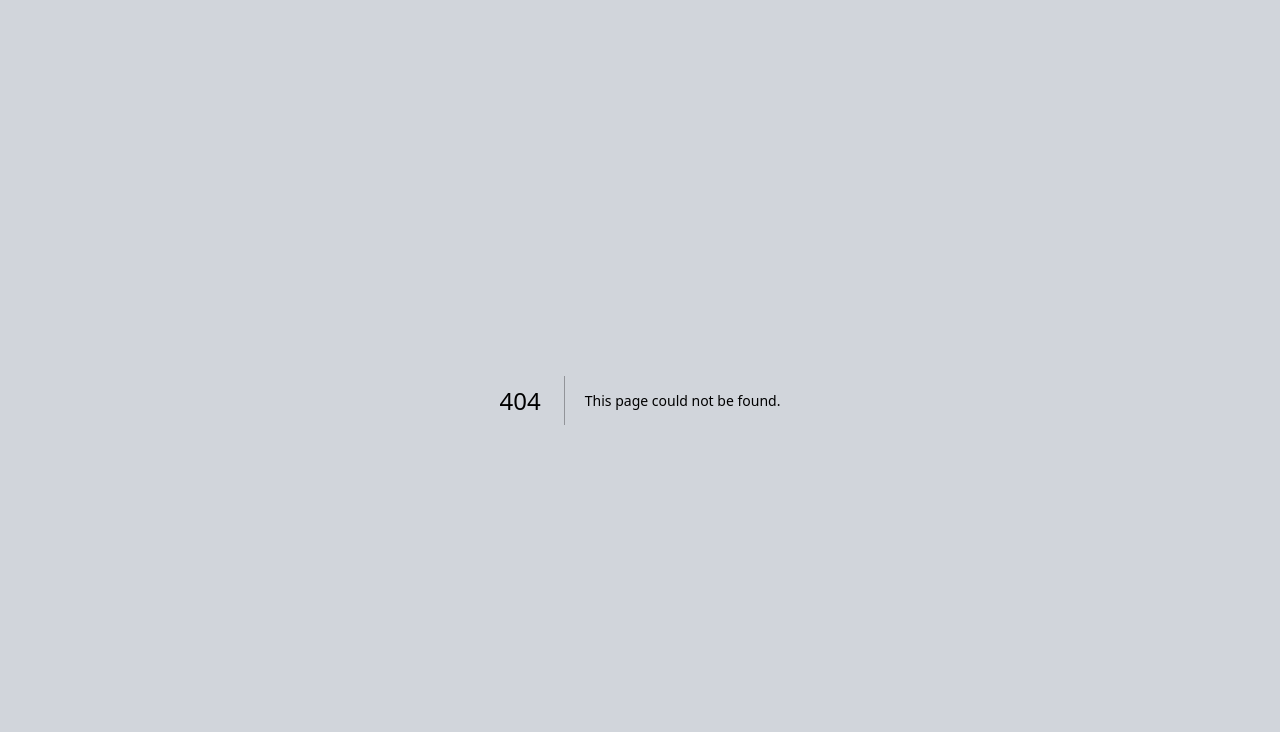
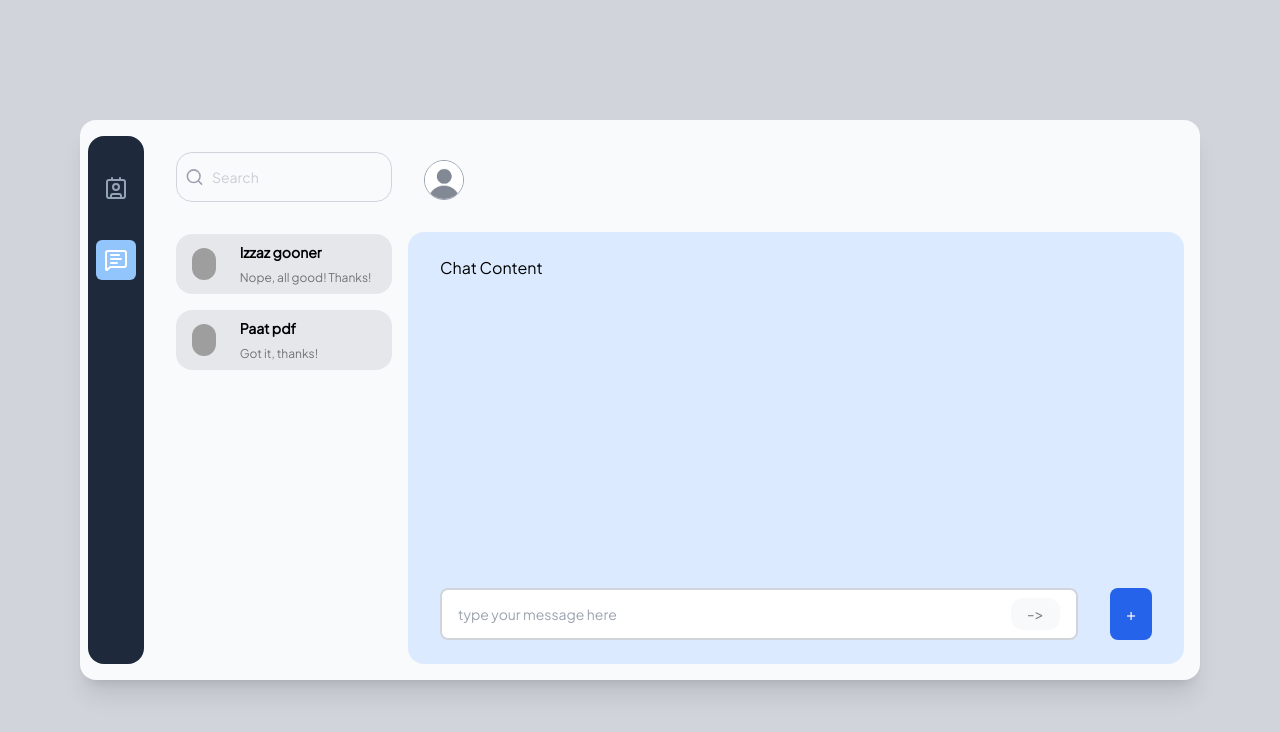
Before and after one commit to Killerz1724/chatApp, a Next.js app: page /conversations/1 in a window 1280 px wide. Before the commit this address had no page. Shown: the top 732 px of the page. Built offline with nearby package versions, Linux system fonts and the light colour scheme; grey boxes are pictures that could not be loaded.

Commit message:
add dynamic page for specifiq conversations

```diff
--- a/src/components/ChatComp/ChatContent.tsx
+++ b/src/components/ChatComp/ChatContent.tsx
@@ -1,15 +1,22 @@
-import React from "react";
 import InputMessage from "./InputMessage";
 import RecepientProfile from "./RecepientProfile";
 
-export default function ChatContent() {
+export default function ChatContent({ id }: { id: string }) {
   return (
     <article className="flex flex-col w-full">
-      <RecepientProfile />
-      <div className="flex flex-col bg-blue-100 px-8 py-6 rounded-2xl h-full w-full">
-        <div className="flex-1">Chat Content</div>
-        <InputMessage />
-      </div>
+      {!id ? (
+        <div className="flex h-full w-full items-center justify-center">
+          Click on a conversation
+        </div>
+      ) : (
+        <>
+          <RecepientProfile id={id} />
+          <div className="flex flex-col bg-blue-100 px-8 py-6 rounded-2xl h-full w-full">
+            <div className="flex-1">Chat Content</div>
+            <InputMessage />
+          </div>
+        </>
+      )}
     </article>
   );
 }
--- a/src/components/ChatComp/ChatLists.tsx
+++ b/src/components/ChatComp/ChatLists.tsx
@@ -23,6 +23,7 @@ export default function ChatLists() {
             return (
               <li key={user.id}>
                 <ContactCard
+                  id={user.id}
                   name={user.name}
                   avatar={user.avatar}
                   text={lastMesage?.text}
--- a/src/components/ChatComp/Chats.tsx
+++ b/src/components/ChatComp/Chats.tsx
@@ -2,11 +2,11 @@ import React from "react";
 import ChatLists from "./ChatLists";
 import ChatContent from "./ChatContent";
 
-export default function Chats() {
+export default function Chats({ id }: { id: string }) {
   return (
     <>
       <ChatLists />
-      <ChatContent />
+      <ChatContent id={id} />
     </>
   );
 }
--- a/src/components/ChatComp/ContactCard.tsx
+++ b/src/components/ChatComp/ContactCard.tsx
@@ -1,23 +1,28 @@
 import clsx from "clsx";
 import Image from "next/image";
+import { useRouter } from "next/navigation";
 
 type contactCardType = {
+  id: string;
   name: string;
   avatar: string;
   text?: string;
 };
 
 export default function ContactCard({
+  id,
   name,
   avatar,
   text = "",
 }: contactCardType) {
+  const route = useRouter();
   return (
     <div
       className={clsx(
         "flex gap-6 items-center bg-gray-200 px-4 py-2 rounded-2xl w-full group",
         "hover:bg-blue-300 hover:text-white  hover:cursor-pointer   transition-all duration-200"
       )}
+      onClick={() => route.push(`/conversations/${id}`)}
     >
       <div className="w-8 h-8 rounded-full relative object-cover overflow-hidden">
         <Image src={avatar} fill alt={`${name} profile picture`} />
--- a/src/components/ChatComp/RecepientProfile.tsx
+++ b/src/components/ChatComp/RecepientProfile.tsx
@@ -1,13 +1,19 @@
+import { users } from "@/constants/dummyData";
 import Image from "next/image";
 
-export default function RecepientProfile() {
+export default function RecepientProfile({ id }: { id: string }) {
+  const user = users.find((user) => user.id === id);
   return (
     <div className="flex items-center  justify-between pt-2 pb-8 px-4">
       <div className="flex items-center gap-4">
         <div className="w-10 h-10 border border-gray-400 rounded-full relative object-cover overflow-hidden">
-          <Image src={"/images/defaultProfPic.webp"} alt={"dummy"} fill />
+          <Image
+            src={user ? user.avatar : "/images/defaultProfPic.webp"}
+            alt={"dummy"}
+            fill
+          />
         </div>
-        <h4 className="font-bold">John Doe</h4>
+        <h4 className="font-bold">{user?.id}</h4>
       </div>
     </div>
   );
--- a/src/components/Sidebar.tsx
+++ b/src/components/Sidebar.tsx
@@ -1,19 +1,23 @@
 import clsx from "clsx";
 import { Contact, MessageSquareText } from "lucide-react";
-import React from "react";
+import { usePathname } from "next/navigation";
 
 const sideBarItem = [
   {
     name: "Contact",
     icon: Contact,
+    path: "/contacts",
   },
   {
     name: "Message",
     icon: MessageSquareText,
+    path: "/conversations",
   },
 ];
 
 export default function Sidebar() {
+  const path = `/${usePathname().split("/").at(1)}`;
+
   return (
     <div id="sidebar" className="px-2 py-4 flex">
       <aside className="px-2 py-8 bg-slate-800 text-white rounded-2xl h-full flex-1">
@@ -23,7 +27,8 @@ export default function Sidebar() {
               key={index}
               className={clsx(
                 "flex gap-4 items-center text-slate-400 p-2 rounded-md",
-                "hover:text-white hover:bg-blue-300 hover:cursor-pointer transition-all duration-200"
+                "hover:text-white hover:bg-blue-300 hover:cursor-pointer transition-all duration-200",
+                path === `${item.path}` && "bg-blue-300 text-white"
               )}
             >
               <item.icon />
--- /dev/null
+++ b/src/pages/conversations/[id].tsx
@@ -0,0 +1,14 @@
+import Chats from "@/components/ChatComp/Chats";
+import Layout from "@/components/Layout";
+import { useRouter } from "next/router";
+import React from "react";
+
+export default function ConversationId() {
+  const router = useRouter();
+  const { id } = router.query;
+  return (
+    <Layout>
+      <Chats id={id as string} />
+    </Layout>
+  );
+}
--- a/src/pages/dashboard/index.tsx
+++ b/src/pages/conversations/index.tsx
@@ -2,10 +2,10 @@ import Chats from "@/components/ChatComp/Chats";
 import Layout from "@/components/Layout";
 import React from "react";
 
-export default function Dashboard() {
+export default function Conversations() {
   return (
     <Layout>
-      <Chats />
+      <Chats id="" />
     </Layout>
   );
 }
```
